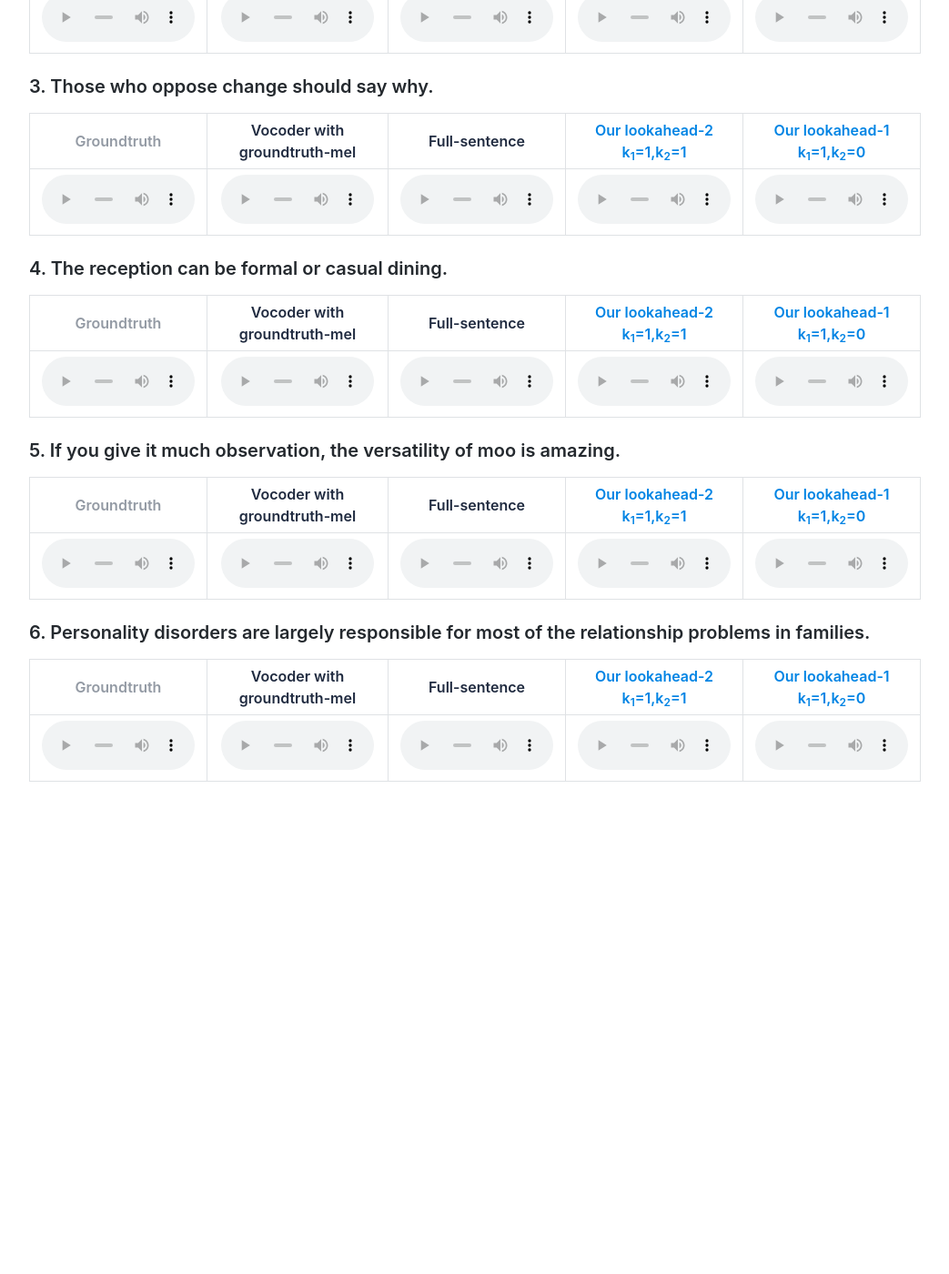
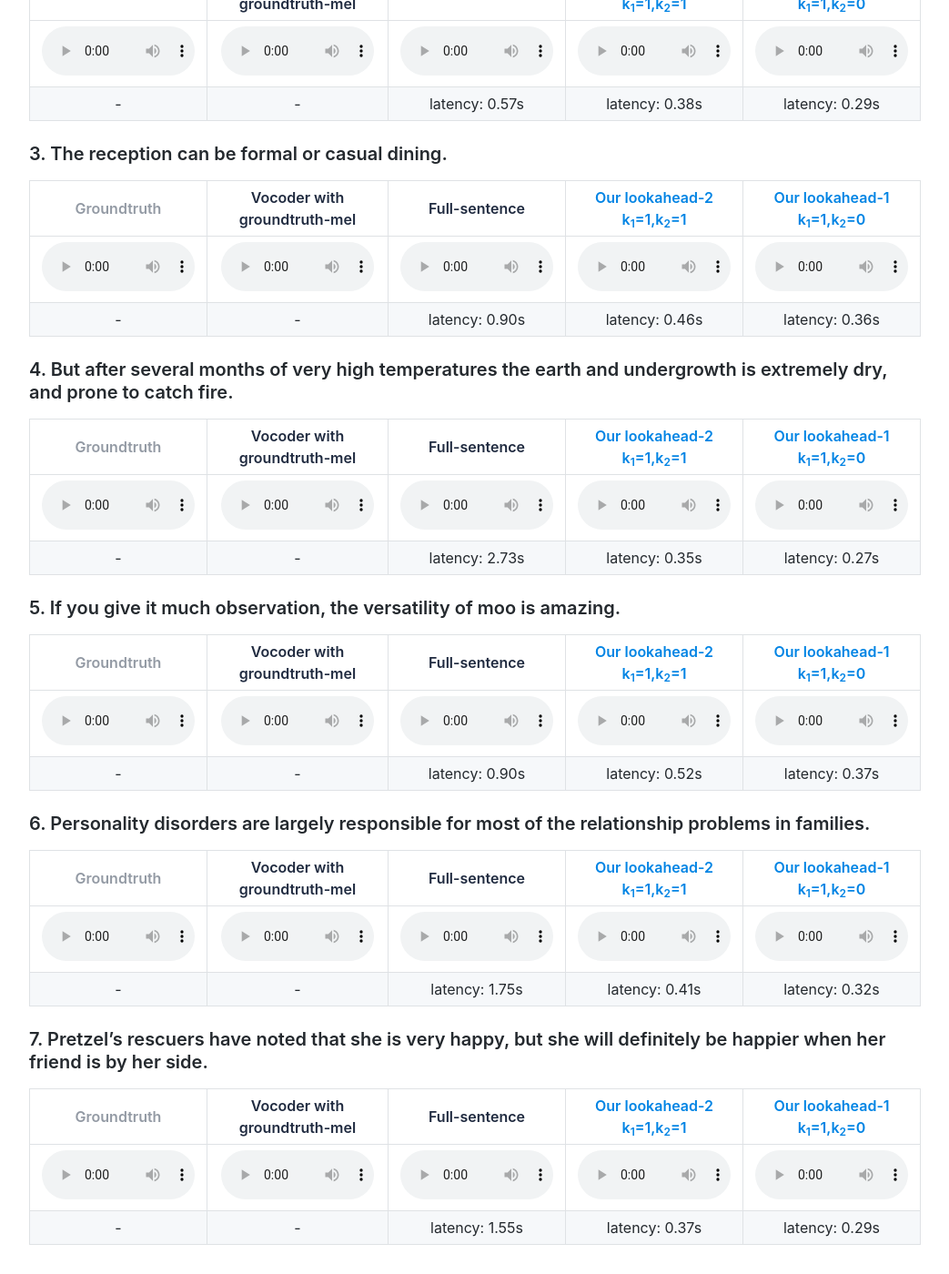
Before and after one commit to IncTTS/IncTTS.github.io, a Jekyll site: the page built from index.md, in a window 1280 px wide and 1400 px high, scrolled down 464 px. Shown: the whole window at 91% size, without its empty margins (118-1161 px from the left). Built offline with Jekyll 4.4.1, drawn with Linux system fonts in a browser that asks for light colours; comment, search, counter and statistics services are not loaded; before the commit the page ends 1355 px from its top, so only the background shows below that; some of the changed text lies outside the part shown.

Commit message:
2 more samples, latency added

```diff
--- a/index.md
+++ b/index.md
@@ -12,6 +12,7 @@ Sound demos for "Incremental Text-to-Speech Synthesis with Prefix-to-Prefix Fram
 </thead>
 <tbody>
 <tr><td><audio controls=""  style="width: 168px;" src="audios/groundtruth/0_001101.wav" type="audio/mpeg" /></td><td><audio controls=""  style="width: 168px;" src="audios/gt_from_mel/audio_022.wav" type="audio/mpeg" /></td><td><audio controls=""  style="width: 168px;" src="audios/full_delta0/audio_022.wav" type="audio/mpeg" /></td><td><audio controls=""  style="width: 168px;" src="audios/inc3_delta30_dk2_vk2/audio_022.wav" type="audio/mpeg" /></td><td><audio controls=""  style="width: 168px;" src="audios/inc5_delta0_dk2_vk1/audio_022.wav" type="audio/mpeg" /></td></tr>
+<tr><td>-                                                                                                   </td><td>-                                                                                                    </td><td>latency: 0.96s                                                                                       </td><td>latency: 0.41s                                                                                                </td><td>latency: 0.32s                                                                                               </td></tr>
 </tbody>
 </table>
 
@@ -23,21 +24,11 @@ Sound demos for "Incremental Text-to-Speech Synthesis with Prefix-to-Prefix Fram
 </thead>
 <tbody>
 <tr><td><audio controls=""  style="width: 168px;" src="audios/groundtruth/0_001551.wav" type="audio/mpeg" /></td><td><audio controls=""  style="width: 168px;" src="audios/gt_from_mel/audio_031.wav" type="audio/mpeg" /></td><td><audio controls=""  style="width: 168px;" src="audios/full_delta0/audio_031.wav" type="audio/mpeg" /></td><td><audio controls=""  style="width: 168px;" src="audios/inc3_delta30_dk2_vk2/audio_031.wav" type="audio/mpeg" /></td><td><audio controls=""  style="width: 168px;" src="audios/inc5_delta0_dk2_vk1/audio_031.wav" type="audio/mpeg" /></td></tr>
+<tr><td>-                                                                                                   </td><td>-                                                                                                    </td><td>latency: 0.57s                                                                                       </td><td>latency: 0.38s                                                                                                </td><td>latency: 0.29s                                                                                               </td></tr>
 </tbody>
 </table>
 
-### 3. Those who oppose change should say why.
-
-<table>
-<thead>
-<tr><th><span style="color:#939aa4;">Groundtruth</span>                                                     </th><th><span style="color:#202b40;">Vocoder with groundtruth-mel</span>                                     </th><th><span style="color:#202b40;">Full-sentence</span>                                                    </th><th><span style="color:#0084e4;">Our lookahead-2<br>k<sub>1</sub>=1,k<sub>2</sub>=1</span>                        </th><th><span style="color:#0084e4;">Our lookahead-1<br>k<sub>1</sub>=1,k<sub>2</sub>=0</span>                       </th></tr>
-</thead>
-<tbody>
-<tr><td><audio controls=""  style="width: 168px;" src="audios/groundtruth/0_001851.wav" type="audio/mpeg" /></td><td><audio controls=""  style="width: 168px;" src="audios/gt_from_mel/audio_037.wav" type="audio/mpeg" /></td><td><audio controls=""  style="width: 168px;" src="audios/full_delta0/audio_037.wav" type="audio/mpeg" /></td><td><audio controls=""  style="width: 168px;" src="audios/inc3_delta30_dk2_vk2/audio_037.wav" type="audio/mpeg" /></td><td><audio controls=""  style="width: 168px;" src="audios/inc5_delta0_dk2_vk1/audio_037.wav" type="audio/mpeg" /></td></tr>
-</tbody>
-</table>
-
-### 4. The reception can be formal or casual dining.
+### 3. The reception can be formal or casual dining.
 
 <table>
 <thead>
@@ -45,6 +36,19 @@ Sound demos for "Incremental Text-to-Speech Synthesis with Prefix-to-Prefix Fram
 </thead>
 <tbody>
 <tr><td><audio controls=""  style="width: 168px;" src="audios/groundtruth/0_001901.wav" type="audio/mpeg" /></td><td><audio controls=""  style="width: 168px;" src="audios/gt_from_mel/audio_038.wav" type="audio/mpeg" /></td><td><audio controls=""  style="width: 168px;" src="audios/full_delta0/audio_038.wav" type="audio/mpeg" /></td><td><audio controls=""  style="width: 168px;" src="audios/inc3_delta30_dk2_vk2/audio_038.wav" type="audio/mpeg" /></td><td><audio controls=""  style="width: 168px;" src="audios/inc5_delta0_dk2_vk1/audio_038.wav" type="audio/mpeg" /></td></tr>
+<tr><td>-                                                                                                   </td><td>-                                                                                                    </td><td>latency: 0.90s                                                                                       </td><td>latency: 0.46s                                                                                                </td><td>latency: 0.36s                                                                                               </td></tr>
+</tbody>
+</table>
+
+### 4. But after several months of very high temperatures the earth and undergrowth is extremely dry, and prone to catch fire.
+
+<table>
+<thead>
+<tr><th><span style="color:#939aa4;">Groundtruth</span>                                                     </th><th><span style="color:#202b40;">Vocoder with groundtruth-mel</span>                                     </th><th><span style="color:#202b40;">Full-sentence</span>                                                    </th><th><span style="color:#0084e4;">Our lookahead-2<br>k<sub>1</sub>=1,k<sub>2</sub>=1</span>                        </th><th><span style="color:#0084e4;">Our lookahead-1<br>k<sub>1</sub>=1,k<sub>2</sub>=0</span>                       </th></tr>
+</thead>
+<tbody>
+<tr><td><audio controls=""  style="width: 168px;" src="audios/groundtruth/0_004801.wav" type="audio/mpeg" /></td><td><audio controls=""  style="width: 168px;" src="audios/gt_from_mel/audio_096.wav" type="audio/mpeg" /></td><td><audio controls=""  style="width: 168px;" src="audios/full_delta0/audio_096.wav" type="audio/mpeg" /></td><td><audio controls=""  style="width: 168px;" src="audios/inc3_delta30_dk2_vk2/audio_096.wav" type="audio/mpeg" /></td><td><audio controls=""  style="width: 168px;" src="audios/inc5_delta0_dk2_vk1/audio_096.wav" type="audio/mpeg" /></td></tr>
+<tr><td>-                                                                                                   </td><td>-                                                                                                    </td><td>latency: 2.73s                                                                                       </td><td>latency: 0.35s                                                                                                </td><td>latency: 0.27s                                                                                               </td></tr>
 </tbody>
 </table>
 
@@ -56,6 +60,7 @@ Sound demos for "Incremental Text-to-Speech Synthesis with Prefix-to-Prefix Fram
 </thead>
 <tbody>
 <tr><td><audio controls=""  style="width: 168px;" src="audios/groundtruth/0_500592.wav" type="audio/mpeg" /></td><td><audio controls=""  style="width: 168px;" src="audios/gt_from_mel/audio_188.wav" type="audio/mpeg" /></td><td><audio controls=""  style="width: 168px;" src="audios/full_delta0/audio_188.wav" type="audio/mpeg" /></td><td><audio controls=""  style="width: 168px;" src="audios/inc3_delta30_dk2_vk2/audio_188.wav" type="audio/mpeg" /></td><td><audio controls=""  style="width: 168px;" src="audios/inc5_delta0_dk2_vk1/audio_188.wav" type="audio/mpeg" /></td></tr>
+<tr><td>-                                                                                                   </td><td>-                                                                                                    </td><td>latency: 0.90s                                                                                       </td><td>latency: 0.52s                                                                                                </td><td>latency: 0.37s                                                                                               </td></tr>
 </tbody>
 </table>
 
@@ -67,5 +72,18 @@ Sound demos for "Incremental Text-to-Speech Synthesis with Prefix-to-Prefix Fram
 </thead>
 <tbody>
 <tr><td><audio controls=""  style="width: 168px;" src="audios/groundtruth/0_511392.wav" type="audio/mpeg" /></td><td><audio controls=""  style="width: 168px;" src="audios/gt_from_mel/audio_224.wav" type="audio/mpeg" /></td><td><audio controls=""  style="width: 168px;" src="audios/full_delta0/audio_224.wav" type="audio/mpeg" /></td><td><audio controls=""  style="width: 168px;" src="audios/inc3_delta30_dk2_vk2/audio_224.wav" type="audio/mpeg" /></td><td><audio controls=""  style="width: 168px;" src="audios/inc5_delta0_dk2_vk1/audio_224.wav" type="audio/mpeg" /></td></tr>
+<tr><td>-                                                                                                   </td><td>-                                                                                                    </td><td>latency: 1.75s                                                                                       </td><td>latency: 0.41s                                                                                                </td><td>latency: 0.32s                                                                                               </td></tr>
 </tbody>
 </table>
+
+### 7. Pretzel's rescuers have noted that she is very happy, but she will definitely be happier when her friend is by her side.
+
+<table>
+<thead>
+<tr><th><span style="color:#939aa4;">Groundtruth</span>                                                     </th><th><span style="color:#202b40;">Vocoder with groundtruth-mel</span>                                     </th><th><span style="color:#202b40;">Full-sentence</span>                                                    </th><th><span style="color:#0084e4;">Our lookahead-2<br>k<sub>1</sub>=1,k<sub>2</sub>=1</span>                        </th><th><span style="color:#0084e4;">Our lookahead-1<br>k<sub>1</sub>=1,k<sub>2</sub>=0</span>                       </th></tr>
+</thead>
+<tbody>
+<tr><td><audio controls=""  style="width: 168px;" src="audios/groundtruth/0_530542.wav" type="audio/mpeg" /></td><td><audio controls=""  style="width: 168px;" src="audios/gt_from_mel/audio_247.wav" type="audio/mpeg" /></td><td><audio controls=""  style="width: 168px;" src="audios/full_delta0/audio_247.wav" type="audio/mpeg" /></td><td><audio controls=""  style="width: 168px;" src="audios/inc3_delta30_dk2_vk2/audio_247.wav" type="audio/mpeg" /></td><td><audio controls=""  style="width: 168px;" src="audios/inc5_delta0_dk2_vk1/audio_247.wav" type="audio/mpeg" /></td></tr>
+<tr><td>-                                                                                                   </td><td>-                                                                                                    </td><td>latency: 1.55s                                                                                       </td><td>latency: 0.37s                                                                                                </td><td>latency: 0.29s                                                                                               </td></tr>
+</tbody>
+</table>
```
Also changed, not shown: 13 other files.
